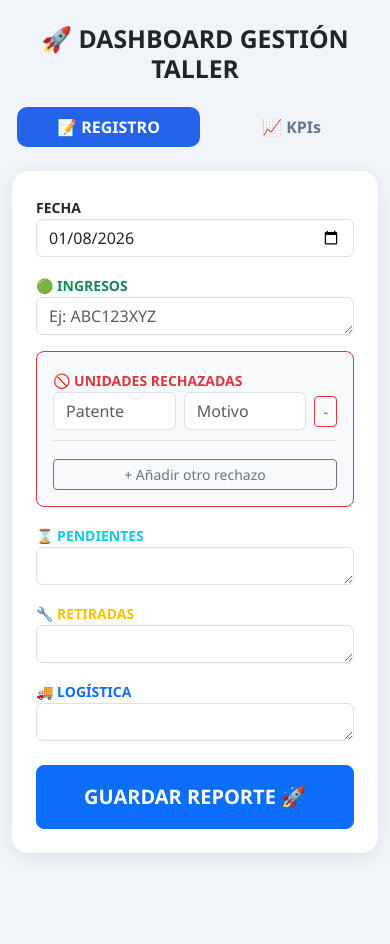
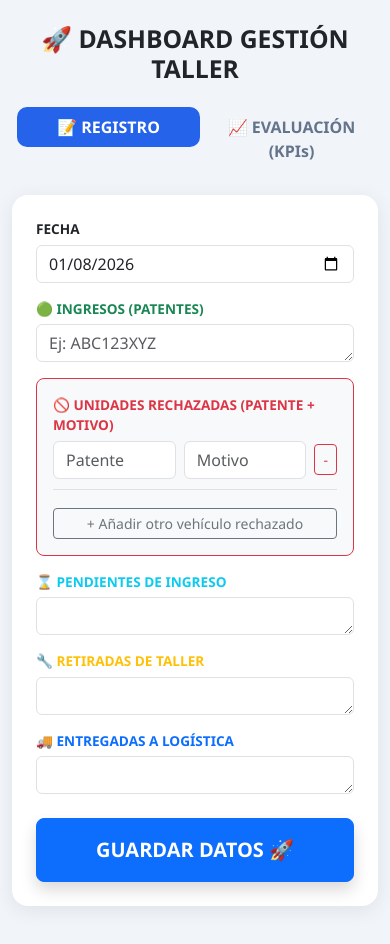
Before and after one commit to sucursalantofasgasta2/movimientos-de-taller-, a plain HTML site: page index.html in a window 390 px wide. Both pictures are taken after a click on the button "📝 REGISTRO". Drawn offline with nearby package versions, Linux system fonts and the light colour scheme.

Commit message:
Update index.html

```diff
--- a/index.html
+++ b/index.html
@@ -3,7 +3,7 @@
 <head>
     <meta charset="UTF-8">
     <meta name="viewport" content="width=device-width, initial-scale=1.0">
-    <title>Gestión Taller - V1</title>
+    <title>Gestión Taller - V1 Final</title>
     <link href="https://cdn.jsdelivr.net/npm/bootstrap@5.3.0/dist/css/bootstrap.min.css" rel="stylesheet">
     <style>
         :root { --primary: #2563eb; --success: #16a34a; --danger: #dc2626; }
@@ -13,6 +13,7 @@
         .nav-link.active { background-color: var(--primary) !important; color: white !important; }
         .loading { display:none; position:fixed; top:0; left:0; width:100%; height:100%; background:rgba(255,255,255,0.9); z-index:9999; justify-content:center; align-items:center; flex-direction:column; }
         .rechazo-item { display: flex; align-items: center; margin-bottom: 10px; gap: 8px; border-bottom: 1px solid #dee2e6; padding-bottom: 10px; }
+        .label-bold { font-weight: 700; font-size: 0.85rem; text-transform: uppercase; margin-bottom: 5px; display: block; }
     </style>
 </head>
 <body>
@@ -26,25 +27,25 @@
     <div class="text-center mb-4"><h2 class="fw-bold">🚀 DASHBOARD GESTIÓN TALLER</h2></div>
 
     <ul class="nav nav-pills nav-justified mb-4">
-        <li class="nav-item"><button class="nav-link active" onclick="showTab('form')">📝 REGISTRO</button></li>
-        <li class="nav-item"><button class="nav-link" onclick="showTab('stats')">📈 KPIs</button></li>
+        <li class="nav-item"><button class="nav-link active" id="btn-form" onclick="showTab('form')">📝 REGISTRO</button></li>
+        <li class="nav-item"><button class="nav-link" id="btn-stats" onclick="showTab('stats')">📈 EVALUACIÓN (KPIs)</button></li>
     </ul>
 
     <div id="view-form">
         <div class="card mx-auto p-4" style="max-width: 650px;">
             <form id="tallerForm">
                 <div class="mb-3">
-                    <label class="fw-bold small text-uppercase">Fecha</label>
+                    <label class="label-bold">FECHA</label>
                     <input type="date" id="fecha" class="form-control" required>
                 </div>
 
                 <div class="mb-3">
-                    <label class="fw-bold small text-success text-uppercase">🟢 Ingresos</label>
+                    <label class="label-bold text-success">🟢 INGRESOS (Patentes)</label>
                     <textarea id="ingresos" class="form-control" rows="1" placeholder="Ej: ABC123XYZ"></textarea>
                 </div>
 
                 <div class="p-3 bg-light rounded-3 mb-3 border border-danger">
-                    <label class="fw-bold small text-danger text-uppercase">🚫 Unidades Rechazadas</label>
+                    <label class="label-bold text-danger">🚫 UNIDADES RECHAZADAS (Patente + Motivo)</label>
                     <div id="rechazosContainer">
                         <div class="rechazo-item">
                             <input type="text" class="form-control rechazo-patente" placeholder="Patente">
@@ -52,14 +53,14 @@
                             <button type="button" class="btn btn-outline-danger btn-sm" onclick="this.parentElement.remove()">-</button>
                         </div>
                     </div>
-                    <button type="button" class="btn btn-outline-secondary w-100 btn-sm mt-2" onclick="addRechazoField()">+ Añadir otro rechazo</button>
+                    <button type="button" class="btn btn-outline-secondary w-100 btn-sm mt-2" onclick="addRechazoField()">+ Añadir otro vehículo rechazado</button>
                 </div>
 
-                <div class="mb-3"><label class="fw-bold small text-info text-uppercase">⌛ Pendientes</label><textarea id="pendientes" class="form-control" rows="1"></textarea></div>
-                <div class="mb-3"><label class="fw-bold small text-warning text-uppercase">🔧 Retiradas</label><textarea id="retiros" class="form-control" rows="1"></textarea></div>
-                <div class="mb-4"><label class="fw-bold small text-primary text-uppercase">🚚 Logística</label><textarea id="entregas" class="form-control" rows="1"></textarea></div>
+                <div class="mb-3"><label class="label-bold text-info">⌛ PENDIENTES DE INGRESO</label><textarea id="pendientes" class="form-control" rows="1"></textarea></div>
+                <div class="mb-3"><label class="label-bold text-warning">🔧 RETIRADAS DE TALLER</label><textarea id="retiros" class="form-control" rows="1"></textarea></div>
+                <div class="mb-4"><label class="label-bold text-primary">🚚 ENTREGADAS A LOGÍSTICA</label><textarea id="entregas" class="form-control" rows="1"></textarea></div>
 
-                <button type="submit" class="btn btn-primary w-100 btn-lg fw-bold py-3">GUARDAR REPORTE 🚀</button>
+                <button type="submit" class="btn btn-primary w-100 btn-lg fw-bold py-3 shadow">GUARDAR DATOS 🚀</button>
             </form>
         </div>
     </div>
@@ -68,8 +69,8 @@
 </div>
 
 <script>
-    // URL DE TU NUEVA IMPLEMENTACIÓN VINCULADA (V1)
-    const SCRIPT_URL = "https://script.google.com/macros/s/AKfycbxbHKaQHdDeWZLdJaxegwRert_V3H8kiWZRFAUp7eAT9fI7tMe51VgrfUtSoLLbUozryA/exec";
+    // URL DE TU NUEVA IMPLEMENTACIÓN V1
+    const SCRIPT_URL = "https://script.google.com/macros/s/AKfycbwNct94JYeXUFMfB2Lkdnm0BYoN3s3BjsIuLRqdeA3sBHHeaG-7vwfhNsaFICIokOkrBQ/exec";
 
     document.getElementById('fecha').valueAsDate = new Date();
 
@@ -83,6 +84,8 @@
     function showTab(view) {
         document.getElementById('view-form').style.display = (view === 'form') ? 'block' : 'none';
         document.getElementById('view-stats').style.display = (view === 'stats') ? 'block' : 'none';
+        document.getElementById('btn-form').classList.toggle('active', view === 'form');
+        document.getElementById('btn-stats').classList.toggle('active', view === 'stats');
         if(view === 'stats') loadStats();
     }
 
@@ -101,21 +104,21 @@
             let cat = data[i][1];
             if(!stats[f]) stats[f] = {ing:0, ret:0, rech:0, log:0};
             if(cat === "INGRESO") stats[f].ing++;
-            if(cat === "RETIRADA DE TALLER") stats[f].ret++;
+            if(cat === "RETIRADA") stats[f].ret++;
             if(cat === "RECHAZADA") stats[f].rech++;
-            if(cat === "ENTREGADA A LOGÍSTICA") stats[f].log++;
+            if(cat === "LOGISTICA") stats[f].log++;
         }
         let html = "";
         Object.keys(stats).reverse().forEach(fecha => {
             let d = stats[fecha];
-            html += `<div class="col-md-6 col-lg-4"><div class="card p-3">
-                <h6 class="fw-bold border-bottom pb-2 text-center small">${fecha}</h6>
+            html += `<div class="col-md-6"><div class="card p-3">
+                <h6 class="fw-bold border-bottom pb-2 text-center">${fecha}</h6>
                 <div class="d-flex justify-content-between small">Ingresos: <b>${d.ing}</b></div>
                 <div class="d-flex justify-content-between small text-danger">Rechazos: <b>${d.rech}</b></div>
                 <div class="d-flex justify-content-between small">Logística: <b>${d.log}</b></div>
             </div></div>`;
         });
-        document.getElementById('statsContainer').innerHTML = html || "<p class='text-center w-100'>Sin datos.</p>";
+        document.getElementById('statsContainer').innerHTML = html || "<p class='text-center w-100'>No hay datos.</p>";
     }
 
     document.getElementById('tallerForm').addEventListener('submit', function(e) {
@@ -145,12 +148,12 @@
         })
         .then(() => {
             document.getElementById('loading').style.display = 'none';
-            alert("✅ ¡Registrado exitosamente!");
+            alert("✅ ¡Reporte guardado exitosamente en Google Sheets!");
             location.reload();
         })
-        .catch(() => {
+        .catch(error => {
             document.getElementById('loading').style.display = 'none';
-            alert("❌ Error de red.");
+            alert("❌ Error de conexión al servidor.");
         });
     });
 </script>
```
